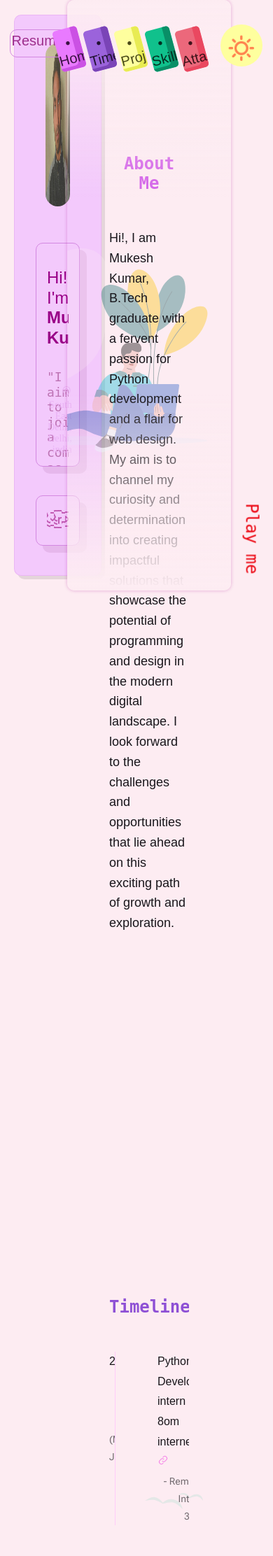
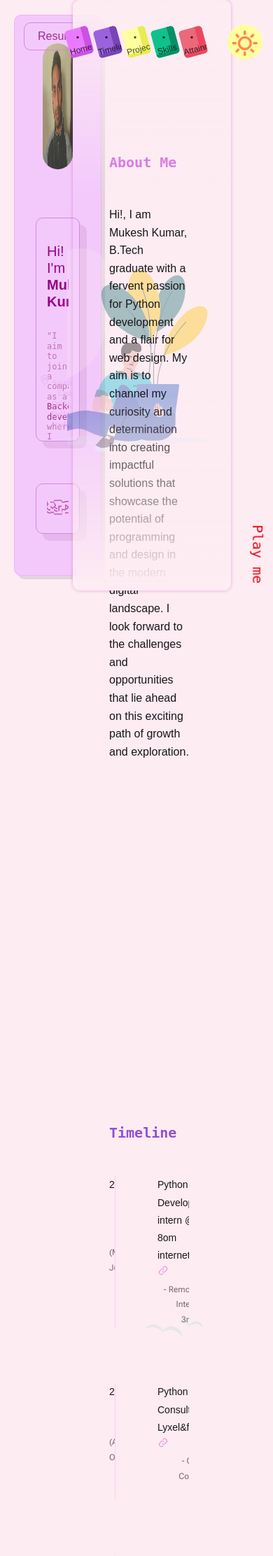
Before and after one commit to Mukeshmiet/Personal_Portfolio, a Django app: page / in a window 390 px wide. Shown: the top 2224 px of the page at 70% size. Run offline with Django 4.2, Linux system fonts and the light colour scheme; some web fonts are replaced.

Commit message:
dis res. changes

```diff
--- a/app_home/static/app_home/styles.css
+++ b/app_home/static/app_home/styles.css
@@ -462,8 +462,8 @@
 }
 
 .pict {
-  height: 30vh;
-  width: 14vw;
+  height: 23rem;
+  width: 23rem;
   border-radius: 999rem !important;
   overflow: hidden;
 }
@@ -559,6 +559,11 @@
 .contact div {
   display: flex;
   justify-content: center;
+}
+
+.contact svg{
+  width: 3.0rem;
+  height: 3.0rem;
 }
 
 .--flex-1 {
@@ -1105,3 +1110,200 @@
     transform: translateZ(0);
   }
 }
+
+/* Media query for screens up to 1480px width X 700px height */
+@media (max-width: 92.5em) {
+  .short-desc {
+    font-size: var(--font-size-05);
+  }
+
+  .menu-list a{
+    font-size: var(--font-size-07);
+  }
+}
+
+/* Media query for screens up to 1360px width X 700px height */
+@media (max-width: 85em) {
+  .menu-list a{
+    font-size: var(--font-size-06);
+  }
+
+  .pict {
+    height: 20rem;
+    width: 20rem;
+  }
+
+  .menu{
+    width: 56%;
+  }
+
+  .--content-background , .-hidden-1 {
+    width: 59%;
+  }
+
+  .--cards {
+    grid-template-columns: none;
+    grid-template-rows: 1fr 1fr;
+    column-gap: 0;
+  }
+
+  .contact svg{
+    width: 2.6rem;
+    height: 2.6rem;
+  }
+}
+
+
+/* Media query for screens above 1600px width */
+/* @media (min-width: 100.01em) {
+
+} */
+
+
+/* Media query for screens between 1201px */
+@media (max-width: 75.01em) {
+  .toggle-button--component{
+    width: 5rem;
+    height: 5rem;
+  }
+
+  .toggle-button--wheel{
+    top:0rem
+  }
+
+  .menu-list a{
+    font-size: var(--font-size-05);
+  }
+
+  .menu {
+    height: 4rem;
+  }
+
+  .--effects {
+    padding-top: 0;
+  }
+}
+
+@media (max-width: 70.625em){
+  body{
+    font-size: var(--font-size-06);
+  }
+
+  .resume {
+    top: 1rem;
+    right: 1rem;
+  }
+
+  .resume svg {
+    display: none;
+  }
+  .profile-name {
+    font-size: var(--font-size-08);
+  }
+  .short-desc {
+    font-size: var(--font-size-04);
+  }
+
+  .address {
+    font-size: var(--font-size-04);
+  }
+
+  .menu{
+    width: 54%;
+  }
+
+  .--effects {
+    padding-top: 0.5rem;
+  }
+
+  .--content-background , .-hidden-1 {
+    width: 58%;
+  }
+
+  .-title {
+    font-size: var(--font-size-08);
+  }
+
+  .about-content {
+    font-size: var(--font-size-06);
+  }
+
+  .--year {
+    font-size: var(--font-size-05);
+  }
+
+  .--year li {
+    font-size: var(--font-size-04);
+  }
+
+  .--detail{
+    font-size: var(--font-size-05);
+  }
+
+  .--detail li {
+    font-size: var(--font-size-04);
+  }
+
+  .--font-1{
+    font-size: var(--font-size-05);
+  }
+
+  .-title-2 {
+    font-size: var(--font-size-06);
+  }
+
+  .--card-content{
+    font-size: var(--font-size-04);
+  }
+
+  .-title-3 {
+  font-size: var(--font-size-07);
+  }
+
+  .--card-content-2 {
+    font-size: var(--font-size-05);
+  }
+
+  .music-btn {
+    font-size: var(--font-size-08);
+  }
+
+  .music-position {
+    bottom: 4rem;
+  }
+
+}
+
+@media (max-width: 62.5625em){
+  .menu-list a{
+    font-size: var(--font-size-04);
+  }
+
+  .menu{
+    width: 54%;
+  }
+
+  .--effects {
+    padding-top: 0.3rem;
+  }
+}
+
+/* @media (max-width: 60em) {
+
+} */
+
+/* Media query for screens between 901px and 1200px width */
+/* @media (min-width: 56.26em) and (max-width: 75em) {
+  body {
+    font-size: 16px;
+    background-color: #ccc;
+  }
+} */
+
+/* Media query for screens up to 900px width */
+/* @media (max-width: 56.25em) {
+  body {
+    font-size: 14px;
+    background-color: #ddd;
+  }
+} */
```
Also changed, not shown: app_home/templates/app_home/index.html (+0 -17 lines).
